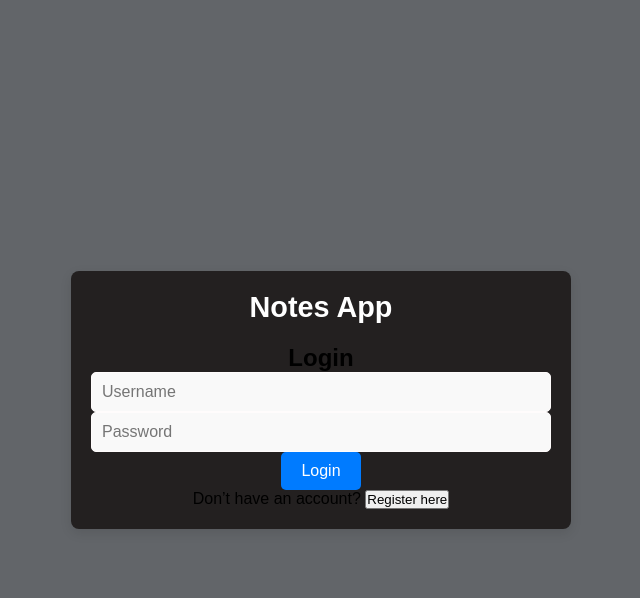
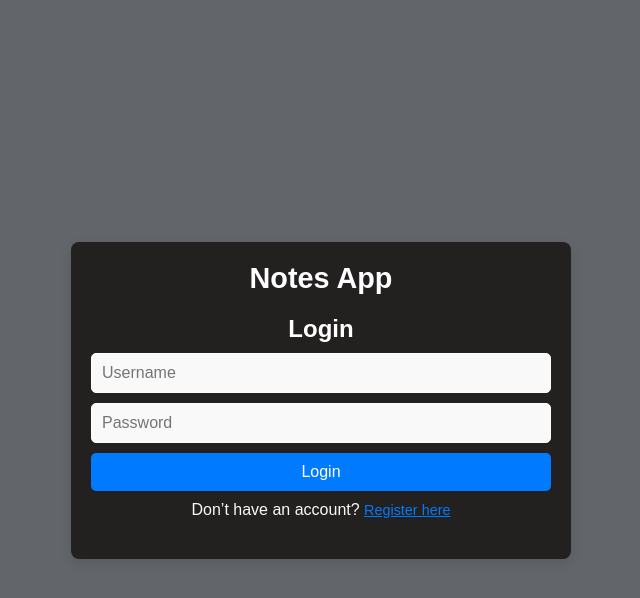
Before and after one commit to AkshatTiwari908/Task4_Akshat_2313006, a website: page public/index.html in a window 1280 px wide. Both pictures are taken after a click on the button "Login". Shown: the whole page, without its empty margins (319-959 px from the left). Drawn offline with Linux system fonts and the light colour scheme; no server answers.

Commit message:
Bugfix
Login route problem resolved

```diff
--- a/public/index.js
+++ b/public/index.js
@@ -1,5 +1,5 @@
 document.addEventListener("DOMContentLoaded", function() {
-    const apiBase = '/api/notes';
+    const apiBase = 'api/notes';
     let token = localStorage.getItem('token');
 
     const authSection = document.getElementById('authSection');
@@ -18,7 +18,7 @@ document.addEventListener("DOMContentLoaded", function() {
     async function login() {
         const username = document.getElementById('loginUsername').value;
         const password = document.getElementById('loginPassword').value;
-        const res = await fetch('/api/login', {
+        const res = await fetch('/api/r/login', {
             method: 'POST',
             headers: { 'Content-Type': 'application/json' },
             body: JSON.stringify({ username, password })
@@ -36,12 +36,24 @@ document.addEventListener("DOMContentLoaded", function() {
             alert('Login failed');
         }
     }
-
+    //Logout
+    function logout(){
+        const notesApp = document.getElementById('notesApp')
+        localStorage.removeItem('token');
+        token = null;
+        if (authSection.style.display === 'none') {
+            notesApp.style.display = 'none';
+            authSection.style.display = 'block';
+        } else {
+            authSection.style.display = 'none';
+            notesApp.style.display = 'block';
+        }
+    }
      //registration function
     async function register() {
         const username = document.getElementById('registerUsername').value;
         const password = document.getElementById('registerPassword').value;
-        const res = await fetch('/api/register', {
+        const res = await fetch('/api/r/register', {
             method: 'POST',
             headers: { 'Content-Type': 'application/json' },
             body: JSON.stringify({ username, password })
@@ -132,19 +144,6 @@ document.addEventListener("DOMContentLoaded", function() {
         }
     }
 
-    function logout(){
-        const notesApp = document.getElementById('notesApp')
-        localStorage.removeItem('token');
-        token = null;
-        if (authSection.style.display === 'none') {
-            notesApp.style.display = 'none';
-            authSection.style.display = 'block';
-        } else {
-            authSection.style.display = 'none';
-            notesApp.style.display = 'block';
-        }
-    }
-
     if (token) {
         authSection.style.display = 'none';
         notesApp.style.display = 'block';
--- a/public/style.css
+++ b/public/style.css
@@ -29,6 +29,45 @@ h1 {
     margin-bottom: 20px;
 }
 
+.auth-form {
+    display: flex;
+    flex-direction: column;
+    gap: 10px;
+    margin-bottom: 20px;
+}
+#registerForm{
+    display: flex;
+  gap:2em;
+}
+
+.auth-form h2 {
+    color: #ffffff;
+    font-size: 1.5em;
+}
+.auth-form p{
+   color: #f9f9f9;
+}
+.input {
+    width: 100%;
+    padding: 10px;
+    border: 1px solid #fffcfc;
+    border-radius: 5px;
+    font-size: 1em;
+    background-color: #f9f9f9;
+    transition: border 0.3s;
+}
+.link-btn {
+    background: none;
+    border: none;
+    color: #007bff;
+    cursor: pointer;
+    font-size: 0.9em;
+    text-decoration: underline;
+}
+
+.link-btn:hover {
+    color: #0056b3;
+}
 .note-form {
     display: flex;
     flex-direction: column;
@@ -36,14 +75,13 @@ h1 {
     margin-bottom: 20px;
 }
 
-.input, .textarea {
+.textarea {
     width: 100%;
     padding: 10px;
     border: 1px solid #fffcfc;
     border-radius: 5px;
     font-size: 1em;
     background-color: #f9f9f9;
-    transition: border 0.3s;
 }
 
 .form-buttons {
@@ -137,3 +175,14 @@ h1 {
 .actions .edit-btn:hover {
     background-color: #0056b3;
 }
+.logout-btn {
+    margin-top: 20px;
+    background-color: #f44336;
+    color: #ffffff;
+    padding: 8px 15px;
+    border-radius: 5px;
+}
+
+.logout-btn:hover {
+    background-color: #c0392b;
+}
```
